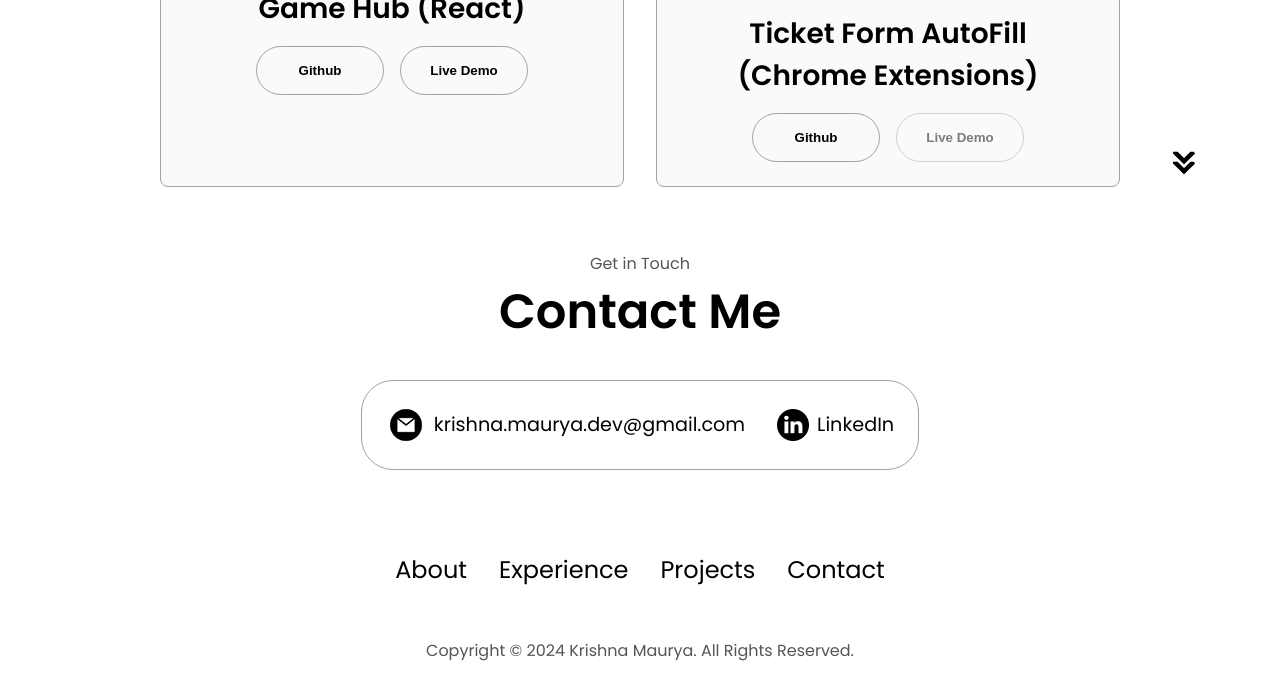
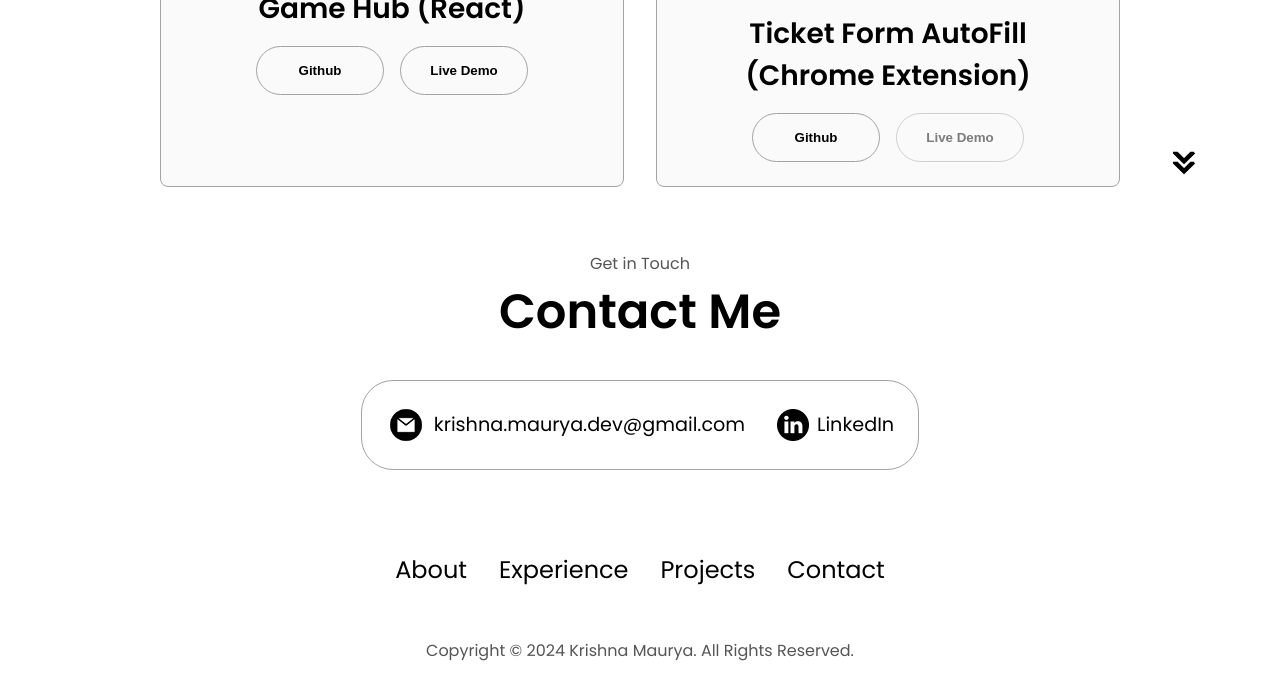
Before and after one commit to krishnamauryadev/new-portfolio, a plain HTML site: page index.html in a window 1280 px wide. Shown: the part 3580-4280 px from the top of the page. Drawn offline with Linux system fonts and the light colour scheme.

Commit message:
name correct

```diff
--- a/index.html
+++ b/index.html
@@ -367,7 +367,7 @@
                 class="project-img"
               />
             </div>
-            <h2 class="experience-sub-title project-title">Ticket Form AutoFill (Chrome Extensions)</h2>
+            <h2 class="experience-sub-title project-title">Ticket Form AutoFill (Chrome Extension)</h2>
             <div class="btn-container">
               <button
                 class="btn btn-color-2 project-btn"
```
